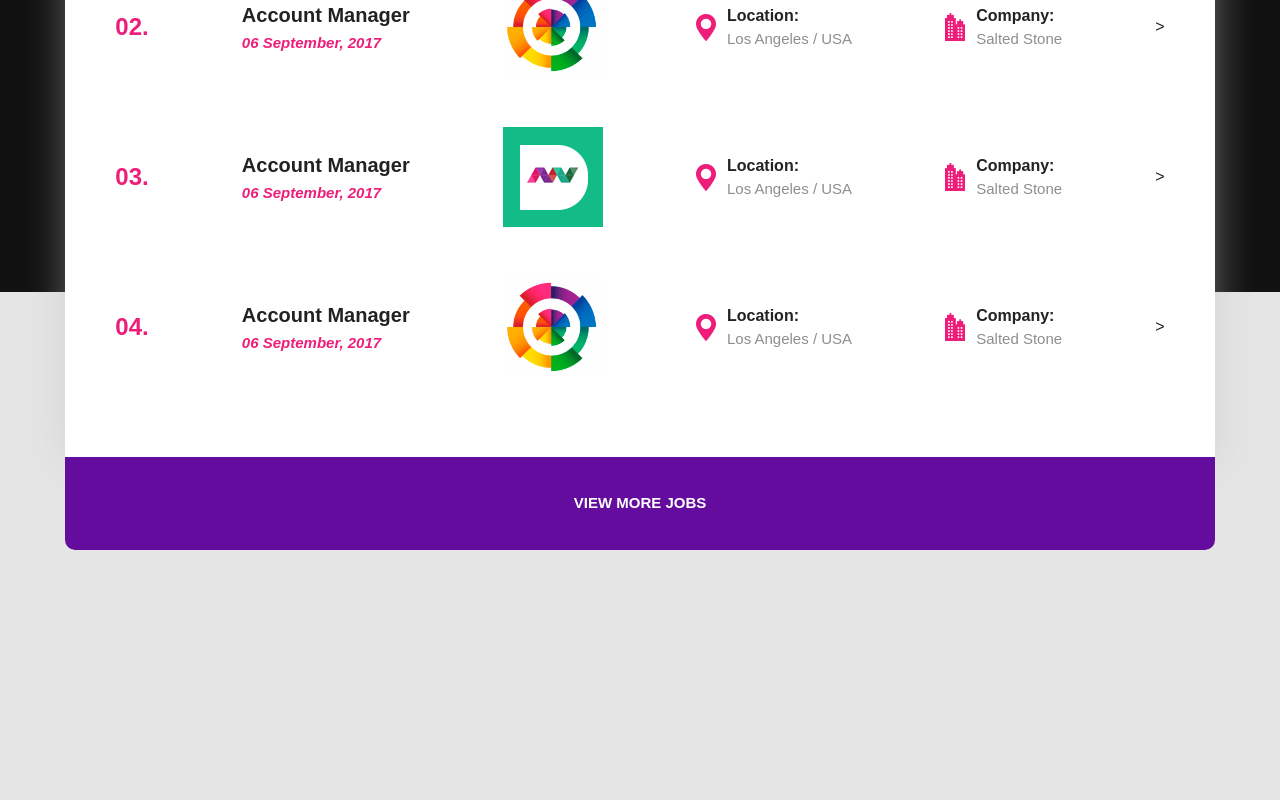
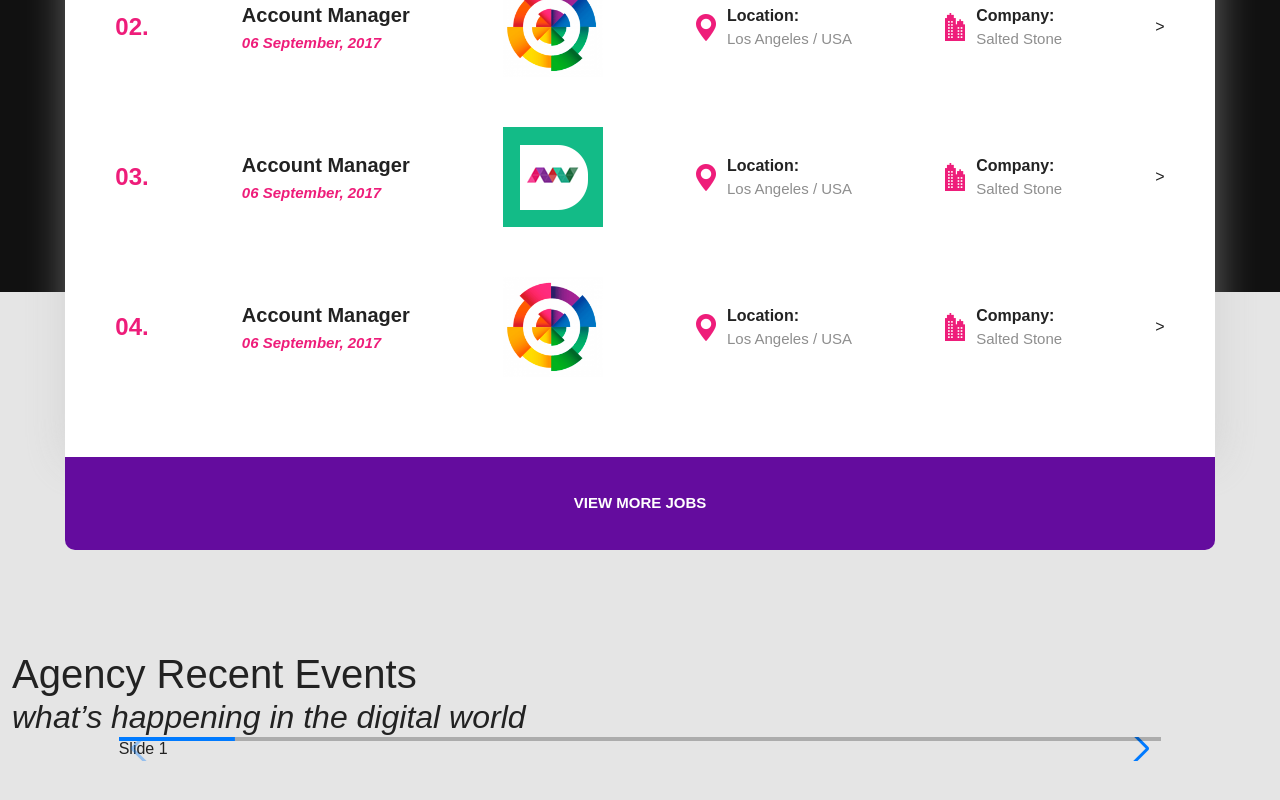
Before and after one commit to 7Davronbek/app-nextlevel-client, a React (Create React App) app: page / in a window 1280 px wide. Shown: the part 3544-4344 px from the top of the page. Built offline with nearby package versions, Linux system fonts and the light colour scheme; a web font is replaced by a local one.

Commit message:
REACT | REDUX project

```diff
--- a/package.json
+++ b/package.json
@@ -11,6 +11,7 @@
     "react": "^18.1.0",
     "react-dom": "^18.1.0",
     "react-scripts": "5.0.1",
+    "swiper": "^8.2.2",
     "web-vitals": "^2.1.4"
   },
   "scripts": {
--- a/src/App.js
+++ b/src/App.js
@@ -1,5 +1,6 @@
 import React from "react";
 import AboutUs from "./components/AboutUs";
+import AgencyEvent from "./components/AgencyEvent";
 import Benefits from "./components/Benefits";
 import Header from "./components/Header";
 import LookingFor from "./components/LookingFor";
@@ -19,6 +20,7 @@ const App = () => {
       <WorksGalary />
       <SumbitAgency />
       <LookingFor />
+      <AgencyEvent />
       <div className="vh-100"></div>
     </>
   );
--- a/src/components/AgencyEvent.jsx
+++ b/src/components/AgencyEvent.jsx
@@ -1,4 +1,11 @@
 import React from 'react'
+import { Swiper, SwiperSlide } from "swiper/react";
+
+import "swiper/css";
+import "swiper/css/pagination";
+import "swiper/css/navigation";
+
+import { Pagination, Navigation } from "swiper";
 
 const AgencyEvent = () => {
     return (
@@ -9,7 +16,29 @@ const AgencyEvent = () => {
                         <div className="col-12">
                             <h1>Agency Recent Events</h1>
                             <h2 className="fira">what’s happening in the digital world</h2>
+                        </div>
+                    </div>
 
+                    <div className="row">
+                        <div className="col-10 mx-auto">
+                            <Swiper
+                                pagination={{
+                                    type: "progressbar",
+                                }}
+                                navigation={true}
+                                modules={[Pagination, Navigation]}
+                                className="mySwiper"
+                            >
+                                <SwiperSlide>Slide 1</SwiperSlide>
+                                <SwiperSlide>Slide 2</SwiperSlide>
+                                <SwiperSlide>Slide 3</SwiperSlide>
+                                <SwiperSlide>Slide 4</SwiperSlide>
+                                <SwiperSlide>Slide 5</SwiperSlide>
+                                <SwiperSlide>Slide 6</SwiperSlide>
+                                <SwiperSlide>Slide 7</SwiperSlide>
+                                <SwiperSlide>Slide 8</SwiperSlide>
+                                <SwiperSlide>Slide 9</SwiperSlide>
+                            </Swiper>
                         </div>
                     </div>
                 </div>
--- a/src/components/LookingFor.jsx
+++ b/src/components/LookingFor.jsx
@@ -4,6 +4,7 @@ const LookingFor = () => {
     return (
         <>
             <div className="lookingFor">
+                <div className="span"></div>
                 <div className="container">
                     <div className="row">
                         <div className="col-12">
--- a/src/styles/main.scss
+++ b/src/styles/main.scss
@@ -596,9 +596,18 @@ html {
         }
 
         .lookingFor {
-            background-color: #111;
-            height: 740px;
             padding-top: 100px;
+            position: relative;
+
+            .span {
+                position: absolute;
+                top: 0;
+                left: 0;
+                height: 740px;
+                background-color: #111;
+                z-index: -1;
+                width: 100%;
+            }
 
             h1 {
                 font-size: 40px;
@@ -688,7 +697,7 @@ html {
         }
 
         .agencyEvent {
-            padding-bottom: 100px;
+            padding: 100px 0 140px;
         }
     }
 }
```
Also changed, not shown: 1 other file (tests, documents, lock files or other folders).
